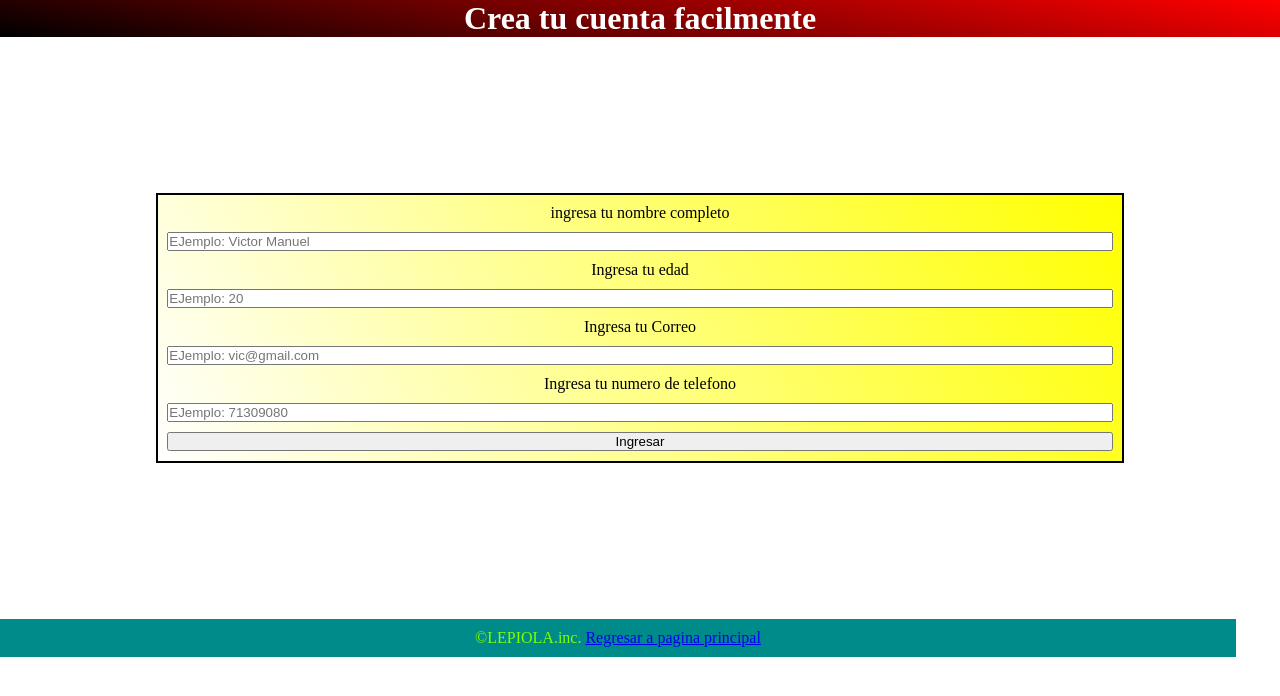
After one commit to victor-1005/AprendizajeHTML, a PHP site: page /crearCuenta.php in a window 1280 px wide. The commit adds this page. Shown: the top 696 px of the page. Run offline with PHP 8.4, Linux system fonts and the light colour scheme; some libraries are stand-ins or nearby versions.

Commit message:
Se creo el form de crear Cuenta y se mejoro el css y js

```diff
--- a/PRUEBAS/CSS/stilos.css
+++ b/PRUEBAS/CSS/stilos.css
@@ -3,11 +3,19 @@
     padding: 0;
     margin: 0;
 }
-header{
+/*TITULOS*/
+h1{
+    text-align: center;
+    color: rgb(255, 255, 255);
+    background: linear-gradient(10deg, black,red)
+}
+/*HEADER*/
+header h1{
     background-color: gray;
     text-align: center;
     color: greenyellow;
 }
+/*CONTENEDORES*/
 .Contenedor{
     background-color: black;
     color: white;
@@ -24,15 +32,14 @@ footer{
     background-color: darkcyan;
     color: chartreuse;
     text-align: center;
-    position: fixed;
-    width: 100%;
+    width: 95%;
     height: 10%;
-    padding-bottom: 10px;
-    margin-bottom: 10px ;
+    padding: 10px;
+    margin-top: 2%;
 }
 footer p{
     text-align: center;
-    margin: 15px 10px;
+
 }
 /*Para los botones*/
 #btnAceptar{
@@ -61,6 +68,20 @@ footer p{
     box-shadow: 10px 10px 10px green;
     transform: scale(1.1);
 }
+#btnCrearCuenta{
+    width: 100px;
+    height: 40px;
+    border-radius: 30px;
+    color: rgb(0, 0, 0);
+    background-color: rgb(30, 255, 0);
+    transition: 0.5s ease;
+}
+#btnCrearCuenta:hover{
+    background-color: rgb(255, 255, 255);
+    color: rgb(0, 0, 0);
+    box-shadow: 10px 10px 10px rgb(0, 51, 128);
+    transform: scale(1.1);
+}
 /*SECTIONS*/
 section{
     padding: 10%;
@@ -68,3 +89,13 @@ section{
     border: 2px solid white;
     box-shadow: 10px 10px 10px white;
 }
+/*ESTILOS DEL FORMULARIO*/
+.Formulario{
+    background: linear-gradient(60deg, rgb(255, 255, 255), yellow);
+    border: 2px solid black;
+    display: flex;
+    flex-direction: column;
+    gap: 10px;
+    text-align: center;
+    padding: 1%;
+}
--- /dev/null
+++ b/PRUEBAS/crearCuenta.php
@@ -0,0 +1,96 @@
+<!--Conexion y procesamiento de datos-->
+<?php
+// -------------------------
+// PROCESAR DATOS CUANDO SE ENVÍE EL FORMULARIO
+// -------------------------
+
+$mensaje="";//Para mosrar el feedback al usuario
+
+if($_SERVER["REQUEST_METHOD"]=="POST"){//Para verificar si el usuario "Reinicio el form"
+
+    //Abrimos la BD
+    include("conexion.php");
+
+    //Declaramos los valores que esperamos del form
+    //POST es variable de ley que obtiene la info despues del post
+    $nombre=$_POST['Nombre'];//Lo que esta entre comillas debe conicidir con el name del input
+    $edad=$_POST['Edad'];
+    $email=$_POST['Email'];
+    $telefono=$_POST['NumTelefono'];
+
+    //Creamos una validación rapida
+    if(!empty($nombre) && !empty($edad)&& !empty($email) && !empty($telefono)){
+        //si no esta vacio insertamos la bd
+
+        //Creamos la query
+        $sql="INSERT INTO usuarios (nombre, edad, email, telefono)
+         VALUES('$nombre', '$edad', '$email', '$telefono')";
+
+        //Ejecutamos la query
+        if($conexion->query($sql)===TRUE){
+            //Para que el js funcione
+            header("Location: crearCuenta.php?status=ok");
+            exit;
+            //Para que se imprima el p
+            $mensaje=" Cuenta Creada con éxito.";
+        }else{
+            //Para que funcione el js
+            header("Location: crearCuenta.php?status=error");
+            exit;
+            //Para que se imprima el p
+            $mensaje="Error al guardar: ".$conexion->error;
+        }
+    }else{#if de que todo este lleno
+        // También podrías redirigir con otro tipo de error:
+        header("Location: crearCuenta.php?status=vacio");
+        exit;
+        //Para que se imprima el p
+        $mensaje="Debes llenar todos los camos";
+    }
+}
+?>
+<!--HTML-->
+<!DOCTYPE html>
+<html lang="en">
+<head>
+    <meta charset="UTF-8">
+    <meta name="viewport" content="width=device-width, initial-scale=1.0">
+    <title>Crear Cuenta</title>
+    <link rel="stylesheet" href="./CSS/stilos.css">
+</head>
+<body>
+    <h1>Crea tu cuenta facilmente</h1>
+    <!--Mostrar el mensaje despues de enviar-->
+    <?php if(!empty($mensaje)): ?><!--si la variable NO ESTA VACIA muestra el siguiente P HTML-->
+        <p style="background:#eee; padding:10px; border-radius:5px;">
+             <?=$mensaje?><!--forma abreviada de imprimir <//?php echo $mensaje; ?>-->
+        </p>
+    <?php endif; ?><!--Cierre del if-->
+    <section>
+        <form action="crearCuenta.php" method="POST" class="Formulario">
+            <label for="Nombre">ingresa tu nombre completo</label>
+            <input type="text" name="Nombre" id="txtNombres" placeholder="EJemplo: Victor Manuel" required>
+
+            <label for="Edad">Ingresa tu edad</label>
+            <input type="text" name="Edad" id="txtEdades" placeholder="EJemplo: 20" required>
+
+            <label for="Email">Ingresa tu Correo</label>
+            <input type="text" name="Email" id="txtEmail" placeholder="EJemplo: vic@gmail.com" required>
+
+            <label for="NumTelefono">Ingresa tu numero de telefono</label>
+            <input type="text" name="NumTelefono" id="txtNumTelefono" placeholder="EJemplo: 71309080" required>
+            <button type="submit" id="btnEnviar">Ingresar</button>
+        </form>
+    </section>
+    <footer>
+        <p>
+            &copy;LEPIOLA.inc.
+            <a href="./index.html">Regresar a pagina principal</a>
+        </p>
+    </footer>
+    <!--Para las alertas-->
+    <script src="https://cdn.jsdelivr.net/npm/sweetalert2@11"></script>
+    <!--Para los scripts-->
+    <script src="./js/eventos.js"></script>
+</body>
+</html>
--- a/PRUEBAS/index.html
+++ b/PRUEBAS/index.html
@@ -15,6 +15,7 @@
     </header>
     <div class="Contenedor">
         <input type="button" id="btnIniciarSesion" value="Iniciar Sesión">
+        <a href="./crearCuenta.php"><input type="button" id="btnCrearCuenta" value="Crear Cuenta"></a>
         <section>
             <h2>¡Que es lo que buscas?</h2>
             <ul>
--- a/PRUEBAS/js/eventos.js
+++ b/PRUEBAS/js/eventos.js
@@ -1,3 +1,4 @@
+console.log("JS cargado");
 //Creamos la fucion saludar
 function saludar(){
     let nombre= document.getElementById("txtNombre").value;
@@ -13,5 +14,60 @@ function saludar(){
         confirmButtonColor: '#3085d6'
     });
 }
-//Asginamos la funcion al boton
-document.getElementById("btnAceptar").addEventListener("click",saludar);
+
+//Creamos la fucion saludar
+function guardarPHP(){
+    let nombres= document.getElementById("txtNombres").value;
+    let edades=document.getElementById("txtEdades").value;
+
+    //alert("Hola: "+nombre+" Su edad es: "+edad+" \nBienvenido");
+    //Alerta mejorada js
+    Swal.fire({
+        title: '¡Bienvenido!',
+        html: `Hola <strong>${nombres}</strong><br>Tu edad es: <strong>${edades}</strong>`,
+        icon: 'success',
+        confirmButtonText: 'Aceptar',
+        confirmButtonColor: '#3085d6'
+    });
+}
+//Asignamos la información
+// Para el botón de la otra página:
+const btnAceptar = document.getElementById("btnAceptar");
+if (btnAceptar) {
+    btnAceptar.addEventListener("click", saludar);
+}
+
+// Para el botón de esta página:
+//const btnEnviar = document.getElementById("btnEnviar");
+//if (btnEnviar) {
+  //  btnEnviar.addEventListener("click", guardarPHP);
+//}
+
+
+//FUNCION DE ALERTA CUANDO SE GUARDE LA INFO
+// Verifica si la URL contiene ?status=ok o ?status=error
+const params = new URLSearchParams(window.location.search);
+const status = params.get("status");
+
+if (status === "ok") {
+    Swal.fire({
+        title: "¡Registro exitoso!",
+        html: "Los datos fueron guardados correctamente.",
+        icon: "success",
+        confirmButtonText: "Aceptar",
+        confirmButtonColor: "#3085d6"
+    }).then(() => {
+        // quitar el parámetro de la URL sin recargar
+        window.history.replaceState({}, document.title, "crearCuenta.php");
+    });
+}
+
+if (status === "error") {
+    Swal.fire({
+        title: "Ocurrió un error",
+        html: "No se pudieron guardar los datos.",
+        icon: "error",
+    }).then(() => {
+        window.history.replaceState({}, document.title, "crearCuenta.php");
+    });
+}
```
Also changed, not shown: PRUEBAS/BD.sql (added, +9 -0 lines), PRUEBAS/Machote.html (added, +26 -0 lines), PRUEBAS/conexion.php (added, +13 -0 lines).
